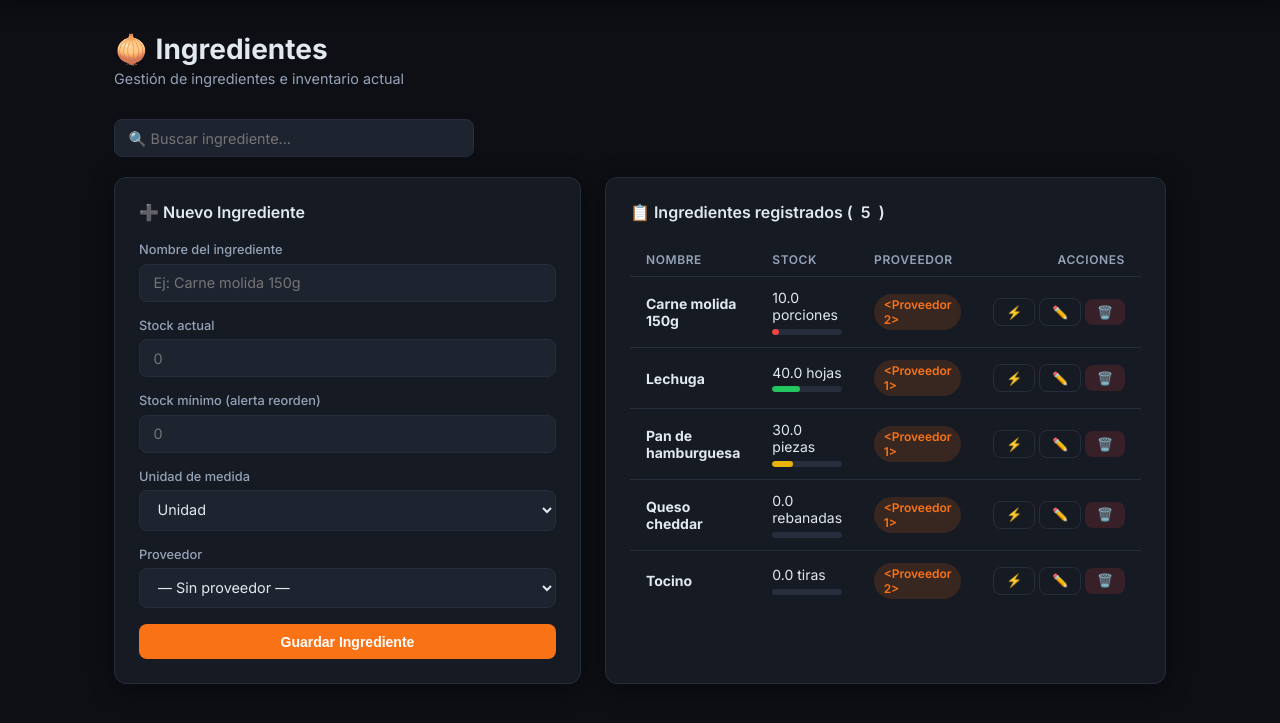
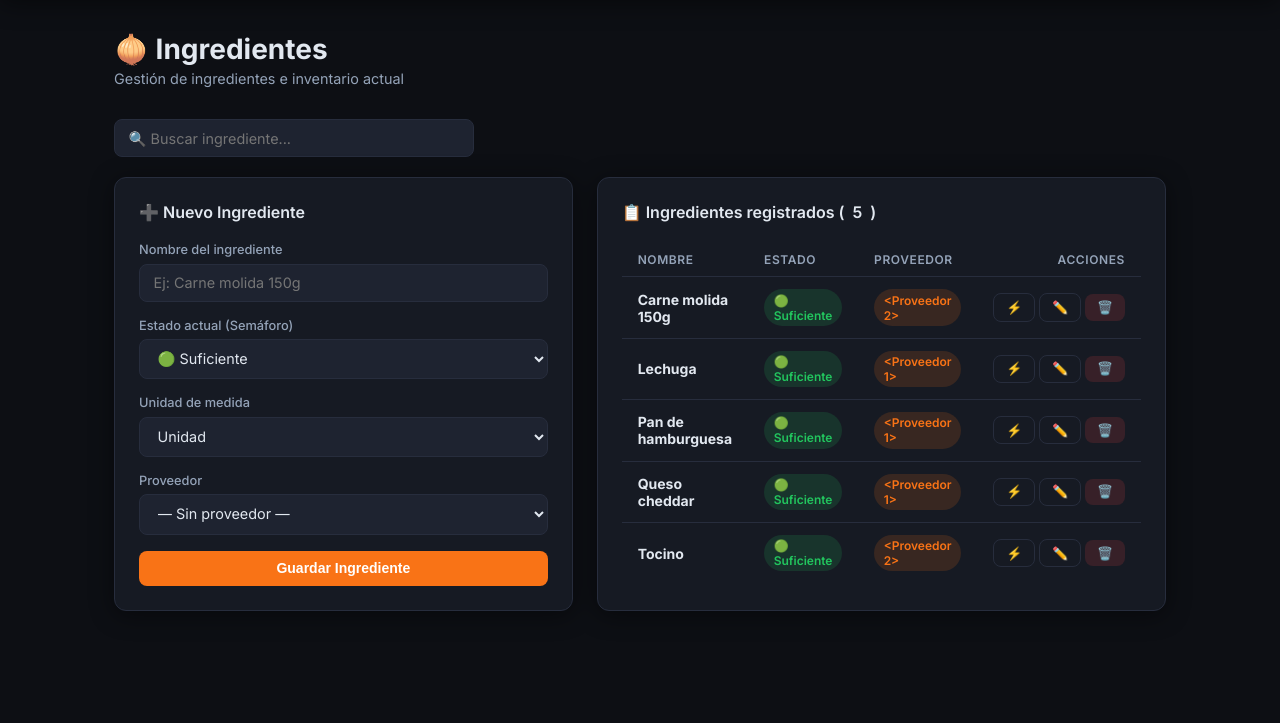
Before and after one commit to Yehiron/inventorykitchen, a Flask app: page /ingredientes in a window 1280 px wide. Shown: the part 60-783 px from the top of the page. Run offline with Flask 3, Linux system fonts and the light colour scheme.

Commit message:
fix: organizacion modulo produccion

```diff
--- a/app.py
+++ b/app.py
@@ -40,14 +40,8 @@
     hoy = str(date.today())
     producciones_hoy = Produccion.query.filter_by(fecha=hoy).count()
     stock_bajo = Ingrediente.query.filter(
-        Ingrediente.stock_actual <= Ingrediente.stock_minimo
-    ).filter(Ingrediente.stock_minimo > 0).all()
-    # Fallback: también incluir stock < 10 sin stock_minimo configurado
-    sin_minimo_bajo = Ingrediente.query.filter(
-        Ingrediente.stock_minimo == 0,
-        Ingrediente.stock_actual < 10
+        Ingrediente.estado.in_(["POR_AGOTARSE", "AGOTADO"])
     ).all()
-    stock_bajo = list({i.id: i for i in stock_bajo + sin_minimo_bajo}.values())
 
     # Chart: producción (unidades totales) por día últimos 14 días
     labels = [(date.today() - timedelta(days=i)).isoformat() for i in range(13, -1, -1)]
@@ -126,8 +120,7 @@
 def ingredientes():
     if request.method == "POST":
         nombre  = request.form.get("nombre", "").strip()
-        stock   = request.form.get("stock_actual", 0, type=float)
-        minimo  = request.form.get("stock_minimo", 0, type=float)
+        estado  = request.form.get("estado", "SUFICIENTE").strip()
         unidad  = request.form.get("unidad", "unidad").strip()
         prov_id = request.form.get("proveedor_id") or None
         if not nombre:
@@ -137,7 +130,7 @@
             flash(f"Ya existe un ingrediente con el nombre '{nombre}'.", "danger")
             return redirect(url_for("ingredientes"))
         db.session.add(Ingrediente(
-            nombre=nombre, stock_actual=stock, stock_minimo=minimo,
+            nombre=nombre, estado=estado,
             unidad=unidad, proveedor_id=prov_id
         ))
         db.session.commit()
@@ -153,8 +146,7 @@
 def editar_ingrediente(id):
     ing = Ingrediente.query.get_or_404(id)
     nombre  = request.form.get("nombre", "").strip()
-    stock   = request.form.get("stock_actual", 0, type=float)
-    minimo  = request.form.get("stock_minimo", 0, type=float)
+    estado  = request.form.get("estado", "SUFICIENTE").strip()
     unidad  = request.form.get("unidad", "unidad").strip()
     prov_id = request.form.get("proveedor_id") or None
     if not nombre:
@@ -165,8 +157,7 @@
         flash(f"Ya existe otro ingrediente con el nombre '{nombre}'.", "danger")
         return redirect(url_for("ingredientes"))
     ing.nombre = nombre
-    ing.stock_actual = stock
-    ing.stock_minimo = minimo
+    ing.estado = estado
     ing.unidad = unidad
     ing.proveedor_id = prov_id
     db.session.commit()
@@ -174,14 +165,14 @@
     return redirect(url_for("ingredientes"))
 
 
-@app.route("/ingredientes/<int:id>/ajustar", methods=["POST"])
-def ajustar_stock(id):
+@app.route("/ingredientes/<int:id>/cambiar_estado", methods=["POST"])
+def cambiar_estado(id):
     ing = Ingrediente.query.get_or_404(id)
-    cantidad = request.form.get("cantidad", 0, type=float)
-    ing.stock_actual = max(0, ing.stock_actual + cantidad)
-    db.session.commit()
-    accion = "aumentado" if cantidad >= 0 else "reducido"
-    flash(f"Stock de '{ing.nombre}' {accion}. Nuevo stock: {ing.stock_actual} {ing.unidad}", "success")
+    nuevo_estado = request.form.get("estado", "SUFICIENTE").strip()
+    if nuevo_estado in ["SUFICIENTE", "POR_AGOTARSE", "AGOTADO"]:
+        ing.estado = nuevo_estado
+        db.session.commit()
+        flash(f"Estado de '{ing.nombre}' cambiado a {nuevo_estado}", "success")
     return redirect(url_for("ingredientes"))
 
 
@@ -290,18 +281,8 @@
                 db.session.add(Produccion(fecha=fecha, receta_id=int(rec_id), unidades=int(und)))
                 count += 1
 
-        # ── Descontar stock automáticamente ──
-        for rec_id, und in zip(rec_ids, unds):
-            if rec_id and und:
-                receta = Receta.query.get(int(rec_id))
-                if receta:
-                    for ri in receta.ingredientes:
-                        ri.ingrediente.stock_actual = max(
-                            0, ri.ingrediente.stock_actual - ri.cantidad * int(und)
-                        )
-
         db.session.commit()
-        flash(f"Producción registrada — {count} receta(s) para {fecha}. Stock descontado automáticamente. ✅", "success")
+        flash(f"Producción registrada — {count} receta(s) para {fecha}. ✅", "success")
         return redirect(url_for("produccion"))
 
     # Filtro por fecha o rango
@@ -367,8 +348,7 @@
             return jsonify({"error": f"Ingrediente '{nombre}' ya existe"}), 409
         ing = Ingrediente(
             nombre=nombre,
-            stock_actual=data.get("stock_actual", 0),
-            stock_minimo=data.get("stock_minimo", 0),
+            estado=data.get("estado", "SUFICIENTE"),
             unidad=data.get("unidad", "unidad"),
             proveedor_id=data.get("proveedor_id"),
         )
@@ -377,13 +357,13 @@
         return jsonify(ing.to_dict()), 201
     return jsonify([i.to_dict() for i in Ingrediente.query.all()])
 
-@app.route("/api/ingredientes/<int:id>/stock", methods=["POST"])
-def api_update_stock(id):
+@app.route("/api/ingredientes/<int:id>/estado", methods=["POST"])
+def api_update_estado(id):
     ing = Ingrediente.query.get_or_404(id)
     data = request.get_json(force=True)
-    nuevo_stock = data.get("stock_actual")
-    if nuevo_stock is not None:
-        ing.stock_actual = float(nuevo_stock)
+    nuevo_estado = data.get("estado")
+    if nuevo_estado in ["SUFICIENTE", "POR_AGOTARSE", "AGOTADO"]:
+        ing.estado = nuevo_estado
         db.session.commit()
     return jsonify(ing.to_dict())
 
@@ -500,15 +480,13 @@
         ing = Ingrediente.query.get(ing_id)
         if not ing:
             continue
-        diferencia = total_necesario - ing.stock_actual
-        if diferencia > 0:
+        if total_necesario > 0:
             proveedor_nombre = ing.proveedor.nombre if ing.proveedor else "Sin proveedor"
             faltante = {
                 "ingrediente_id": ing.id,
                 "ingrediente": ing.nombre,
-                "stock_actual": ing.stock_actual,
+                "estado": ing.estado,
                 "necesario": total_necesario,
-                "faltante": round(diferencia, 2),
                 "unidad": ing.unidad,
                 "proveedor": proveedor_nombre,
             }
@@ -516,7 +494,8 @@
             orden_por_proveedor[proveedor_nombre].append({
                 "ingrediente_id": ing.id,
                 "ingrediente": ing.nombre,
-                "cantidad_a_pedir": round(diferencia, 2),
+                "estado": ing.estado,
+                "necesario": total_necesario,
                 "unidad": ing.unidad,
             })
 
--- a/models.py
+++ b/models.py
@@ -27,6 +27,7 @@
     nombre = db.Column(db.String(100), nullable=False, unique=True)
     stock_actual = db.Column(db.Float, nullable=False, default=0)
     stock_minimo = db.Column(db.Float, nullable=False, default=0)
+    estado = db.Column(db.String(20), nullable=False, default="SUFICIENTE")
     unidad = db.Column(db.String(20), nullable=False, default="unidad")
     proveedor_id = db.Column(db.Integer, db.ForeignKey("proveedores.id"), nullable=True)
 
@@ -36,6 +37,7 @@
             "nombre": self.nombre,
             "stock_actual": self.stock_actual,
             "stock_minimo": self.stock_minimo,
+            "estado": self.estado,
             "unidad": self.unidad,
             "proveedor_id": self.proveedor_id,
             "proveedor": self.proveedor.nombre if self.proveedor else None,
--- a/templates/ingredientes.html
+++ b/templates/ingredientes.html
@@ -22,12 +22,12 @@
         <input type="text" name="nombre" id="nuevo-nombre" placeholder="Ej: Carne molida 150g" required/>
       </div>
       <div class="form-group">
-        <label>Stock actual</label>
-        <input type="number" name="stock_actual" step="0.1" min="0" placeholder="0" required/>
-      </div>
-      <div class="form-group">
-        <label>Stock mínimo (alerta reorden)</label>
-        <input type="number" name="stock_minimo" step="0.1" min="0" placeholder="0"/>
+        <label>Estado actual (Semáforo)</label>
+        <select name="estado">
+          <option value="SUFICIENTE">🟢 Suficiente</option>
+          <option value="POR_AGOTARSE">🟡 Por agotarse</option>
+          <option value="AGOTADO">🔴 Agotado</option>
+        </select>
       </div>
       <div class="form-group">
         <label>Unidad de medida</label>
@@ -63,18 +63,20 @@
     {% if ingredientes %}
       <table id="tabla-ingredientes">
         <thead>
-          <tr><th>Nombre</th><th>Stock</th><th>Proveedor</th><th style="text-align:right;">Acciones</th></tr>
+          <tr><th>Nombre</th><th>Estado</th><th>Proveedor</th><th style="text-align:right;">Acciones</th></tr>
         </thead>
         <tbody>
           {% for ing in ingredientes %}
           <tr class="ing-fila" data-nombre="{{ ing.nombre|lower }}">
             <td><strong>{{ ing.nombre }}</strong></td>
             <td>
-              {{ ing.stock_actual }} {{ ing.unidad }}
-              <div class="progress-bar">
-                {% set pct = [[(ing.stock_actual / 100 * 100)|int, 0]|max, 100]|min %}
-                <div class="progress-fill" style="width:{{ pct }}%;background:{% if pct <= 10 %}var(--red){% elif pct <= 30 %}var(--yellow){% else %}var(--green){% endif %};"></div>
-              </div>
+              {% if ing.estado == 'SUFICIENTE' %}
+                <span class="badge badge-green">🟢 Suficiente</span>
+              {% elif ing.estado == 'POR_AGOTARSE' %}
+                <span class="badge badge-yellow">🟡 Por Agotarse</span>
+              {% else %}
+                <span class="badge badge-red">🔴 Agotado</span>
+              {% endif %}
             </td>
             <td>
               {% if ing.proveedor %}
@@ -84,8 +86,8 @@
               {% endif %}
             </td>
             <td style="text-align:right;white-space:nowrap;">
-              <button class="btn btn-outline btn-sm" onclick="abrirAjuste({{ ing.id }}, '{{ ing.nombre }}', {{ ing.stock_actual }}, '{{ ing.unidad }}')" title="Ajustar stock">⚡</button>
-              <button class="btn btn-outline btn-sm" onclick="abrirEditar({{ ing.id }}, '{{ ing.nombre }}', {{ ing.stock_actual }}, {{ ing.stock_minimo }}, '{{ ing.unidad }}', '{{ ing.proveedor_id or '' }}')" title="Editar">✏️</button>
+              <button class="btn btn-outline btn-sm" onclick="abrirAjuste({{ ing.id }}, '{{ ing.nombre }}', '{{ ing.estado }}')" title="Cambiar Estado">⚡</button>
+              <button class="btn btn-outline btn-sm" onclick="abrirEditar({{ ing.id }}, '{{ ing.nombre }}', '{{ ing.estado }}', '{{ ing.unidad }}', '{{ ing.proveedor_id or '' }}')" title="Editar">✏️</button>
               <button class="btn btn-sm" style="background:rgba(239,68,68,.15);color:var(--red);" onclick="confirmarEliminar('{{ ing.nombre }}', '/ingredientes/{{ ing.id }}/eliminar')" title="Eliminar">🗑️</button>
             </td>
           </tr>
@@ -123,10 +125,13 @@
     <p class="modal-desc" id="ajuste-nombre-texto"></p>
     <form id="form-ajuste" method="POST">
       <div class="form-group" style="margin-top:1rem;">
-        <label>Cantidad a sumar (+) o restar (−)</label>
-        <input type="number" name="cantidad" id="ajuste-cantidad" step="0.1" placeholder="Ej: 10 o -5" required/>
+        <label>Nuevo Estado</label>
+        <select name="estado" id="ajuste-estado">
+          <option value="SUFICIENTE">🟢 Suficiente</option>
+          <option value="POR_AGOTARSE">🟡 Por agotarse</option>
+          <option value="AGOTADO">🔴 Agotado</option>
+        </select>
       </div>
-      <p style="font-size:.8rem;color:var(--muted);margin-bottom:1rem;">Stock actual: <strong id="ajuste-stock-actual"></strong></p>
       <div class="modal-actions">
         <button type="button" class="btn btn-outline" onclick="cerrarModal('modal-ajuste')">Cancelar</button>
         <button type="submit" class="btn btn-primary">Aplicar ajuste</button>
@@ -146,12 +151,12 @@
         <input type="text" name="nombre" id="editar-nombre" required/>
       </div>
       <div class="form-group">
-        <label>Stock actual</label>
-        <input type="number" name="stock_actual" id="editar-stock" step="0.1" min="0" required/>
-      </div>
-      <div class="form-group">
-        <label>Stock mínimo (alerta reorden)</label>
-        <input type="number" name="stock_minimo" id="editar-minimo" step="0.1" min="0"/>
+        <label>Estado</label>
+        <select name="estado" id="editar-estado">
+          <option value="SUFICIENTE">🟢 Suficiente</option>
+          <option value="POR_AGOTARSE">🟡 Por agotarse</option>
+          <option value="AGOTADO">🔴 Agotado</option>
+        </select>
       </div>
       <div class="form-group">
         <label>Unidad de medida</label>
@@ -192,18 +197,16 @@
     document.getElementById('modal-eliminar').style.display = 'flex';
   }
 
-  function abrirAjuste(id, nombre, stockActual, unidad) {
+  function abrirAjuste(id, nombre, estado) {
     document.getElementById('ajuste-nombre-texto').textContent = nombre;
-    document.getElementById('ajuste-stock-actual').textContent = stockActual + ' ' + unidad;
-    document.getElementById('ajuste-cantidad').value = '';
-    document.getElementById('form-ajuste').action = `/ingredientes/${id}/ajustar`;
+    document.getElementById('ajuste-estado').value = estado;
+    document.getElementById('form-ajuste').action = `/ingredientes/${id}/cambiar_estado`;
     document.getElementById('modal-ajuste').style.display = 'flex';
   }
 
-  function abrirEditar(id, nombre, stock, minimo, unidad, provId) {
+  function abrirEditar(id, nombre, estado, unidad, provId) {
     document.getElementById('editar-nombre').value = nombre;
-    document.getElementById('editar-stock').value = stock;
-    document.getElementById('editar-minimo').value = minimo;
+    document.getElementById('editar-estado').value = estado;
     document.getElementById('editar-unidad').value = unidad;
     document.getElementById('editar-proveedor').value = provId;
     document.getElementById('form-editar').action = `/ingredientes/${id}/editar`;
```
Also changed, not shown: database.py (+11 -5 lines), logic.py (+4 -5 lines), templates/index.html (+9 -11 lines), templates/orden.html (+26 -11 lines), data/inventory.db, inventory.db.
